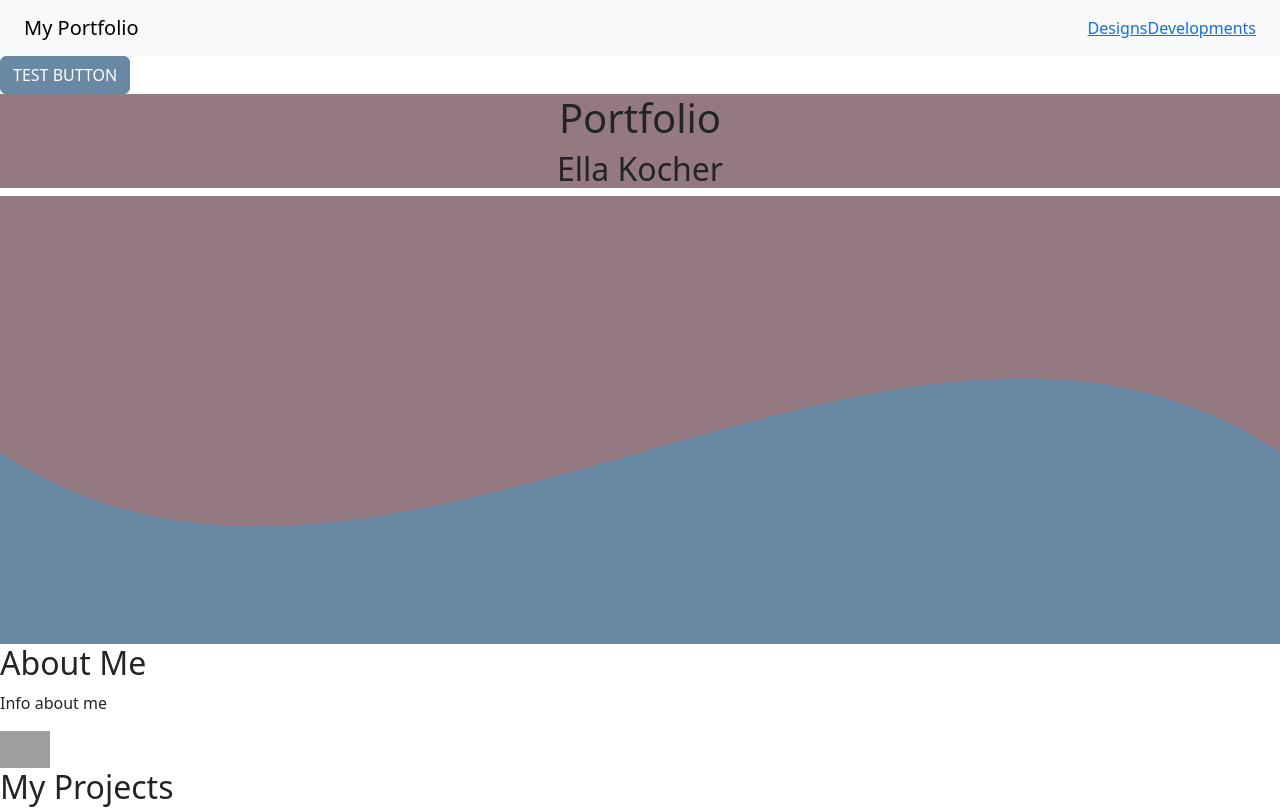
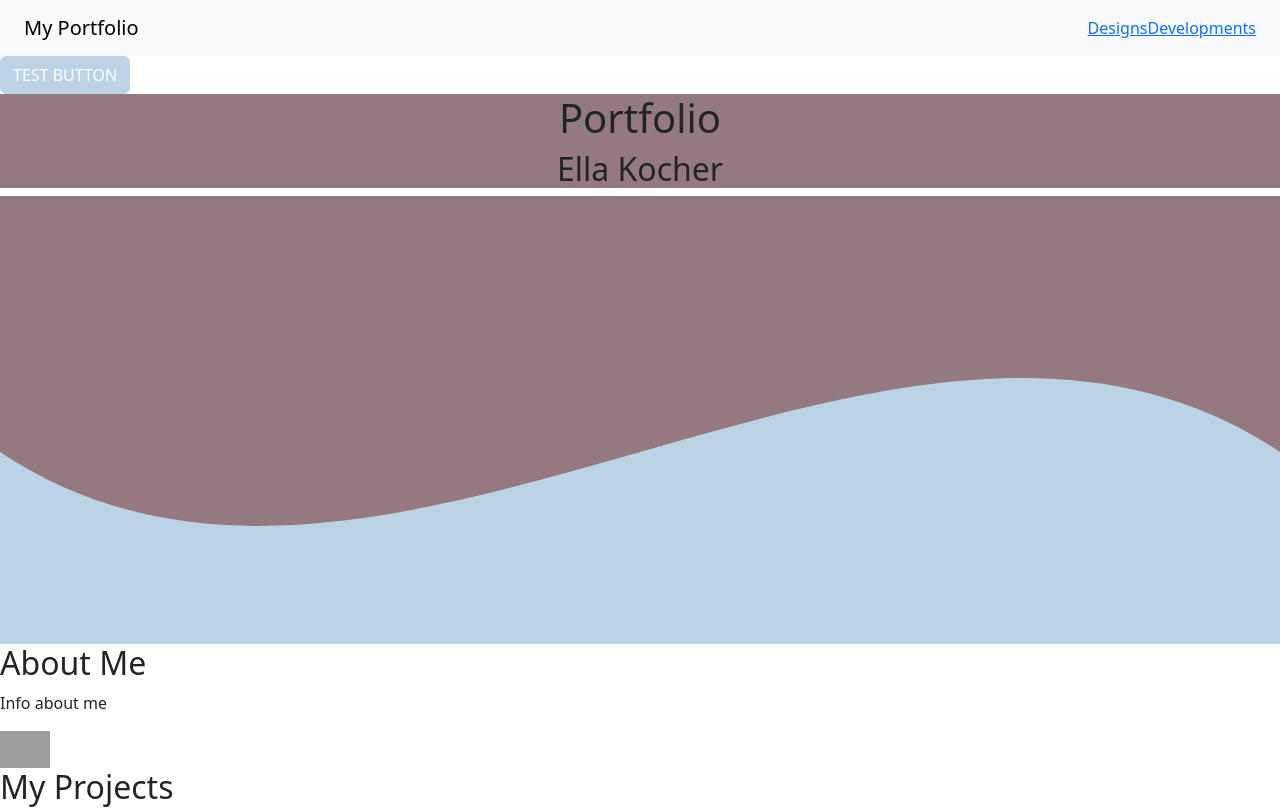
Before and after one commit to ellaK48/ellaK48.github.io, a plain HTML site: page index.html in a window 1280 px wide. Shown: the top 810 px of the page. Drawn offline with nearby package versions, Linux system fonts and the light colour scheme; grey boxes are pictures that could not be loaded.

Commit message:
Update styles.css

```diff
--- a/styles.css
+++ b/styles.css
@@ -1,6 +1,6 @@
 
 :root {
-  --bs-primary: rgb(104, 136, 163);
+  --bs-primary: rgb(188, 211, 230);
   --bs-secondary: #957980;
   --bs-light: #f8f5ff;
   --bs-dark: #051424;
@@ -20,13 +20,14 @@
 }
 
 .Design{
-  background-color: rgb(104, 136, 163);
+  background-color: rgb(188, 211, 230);
 
 }
 
 .Top, .Design {
   margin: 0;
   padding: 0;
+  box-sizing: border-box;
 }
 
 img {
```
